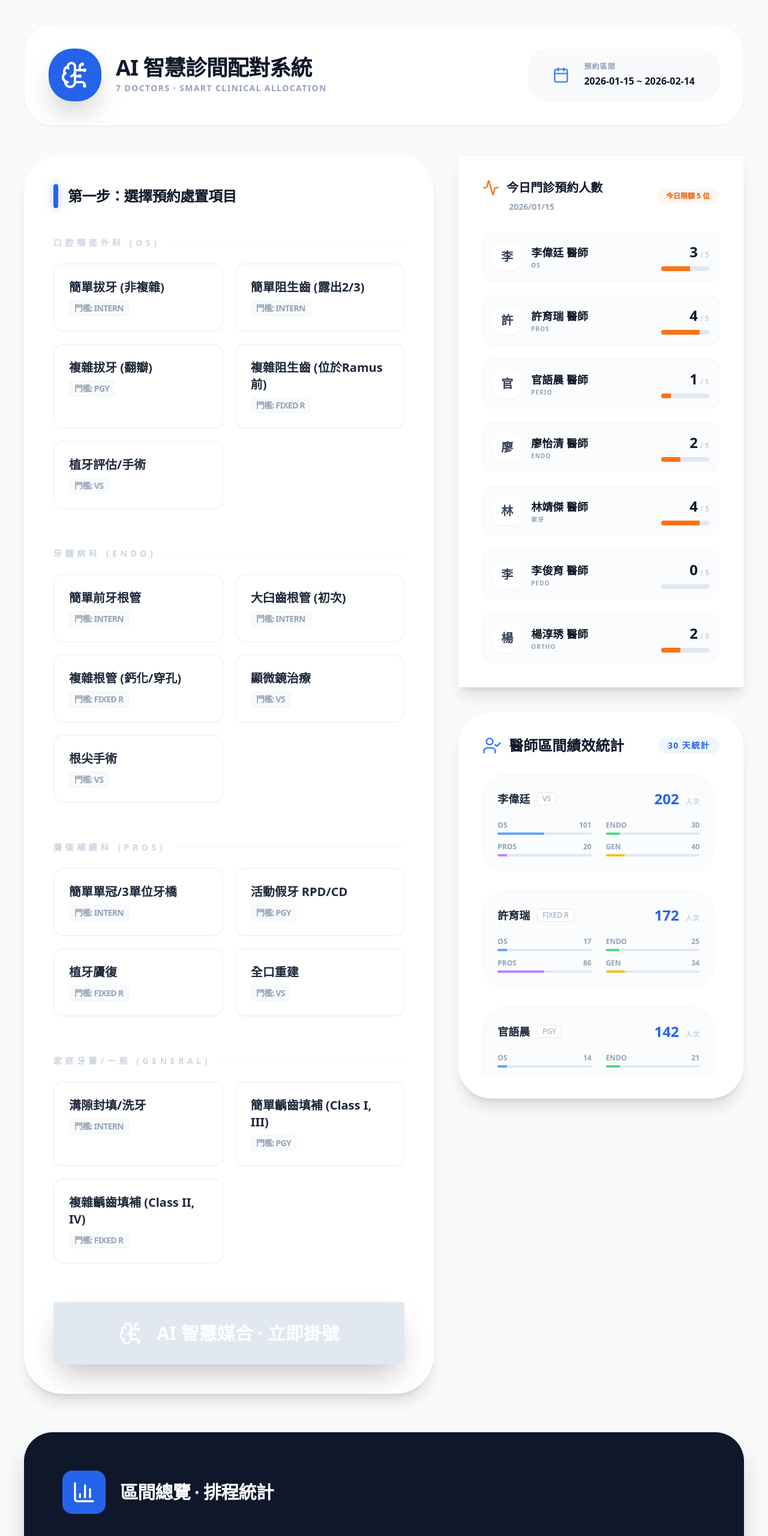
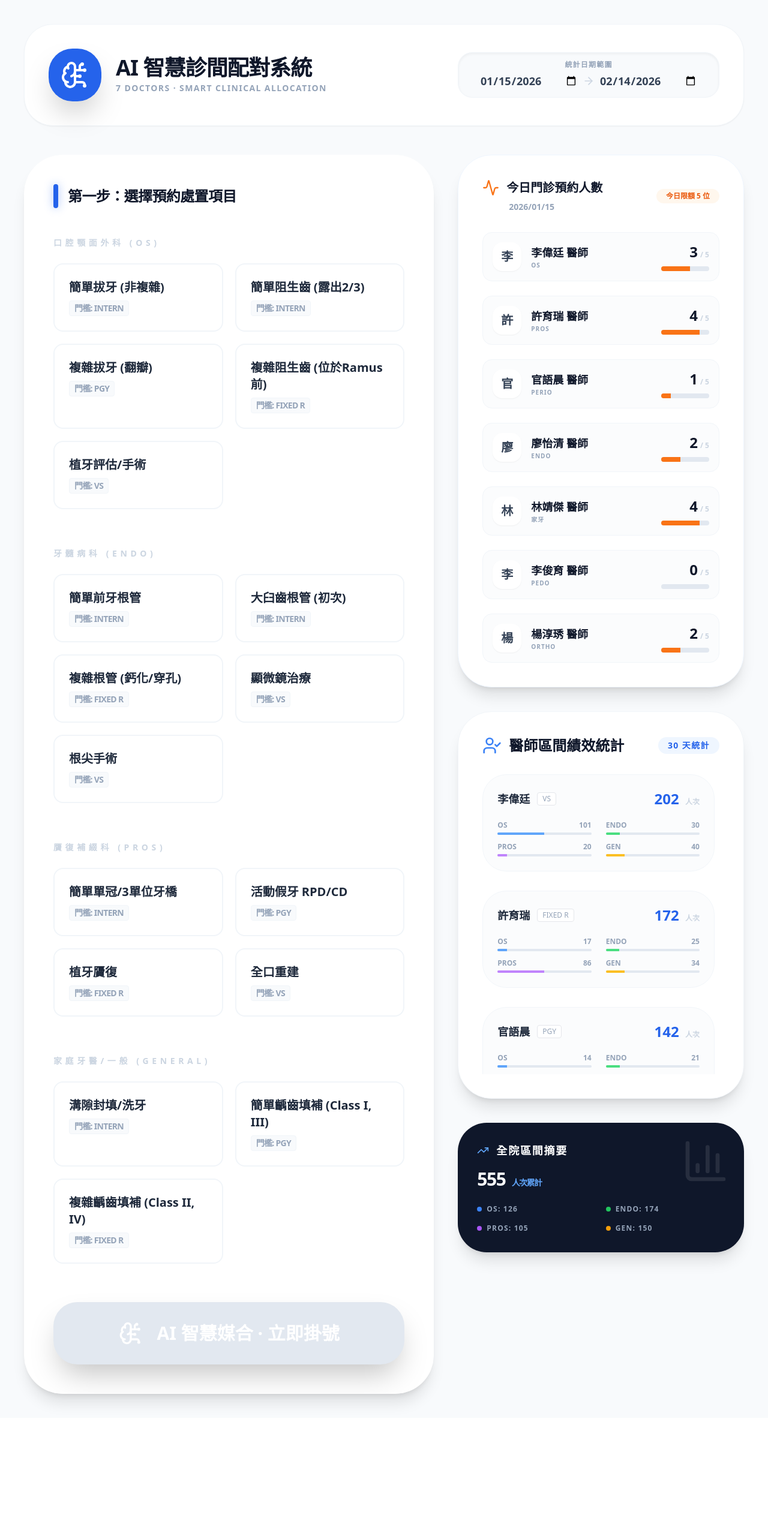
Before and after one commit to chylio/ttextt, a React (Vite) app: page / in a window 1280 px wide. Shown: the top 2561 px of the page at 60% size. After the commit the page ends 2364 px from the top, so only its background shows below. Built offline with nearby package versions, Linux system fonts and the light colour scheme.

Commit message:
Update App.jsx

```diff
--- a/src/App.jsx
+++ b/src/App.jsx
@@ -25,6 +25,15 @@ export default function App() {
   const [bookedDoctor, setBookedDoctor] = useState(null);
   const [isMatching, setIsMatching] = useState(false);
 
+  // 新增：追蹤實際預約的統計數據
+  const [actualBookingStats, setActualBookingStats] = useState({
+    total: 0,
+    os: 0,
+    endo: 0,
+    pros: 0,
+    gen:  0,
+  });
+
   const [dateRange, setDateRange] = useState({
     start: todayISO(),
     end: addDaysISO(30),
@@ -40,6 +49,18 @@ export default function App() {
     [intervalDays]
   );
 
+  // 合併預估統計與實際預約統計
+  const displayStats = useMemo(
+    () => ({
+      total: clinicStats.total + actualBookingStats.total,
+      os: clinicStats.os + actualBookingStats.os,
+      endo: clinicStats.endo + actualBookingStats.endo,
+      pros: clinicStats.pros + actualBookingStats. pros,
+      gen: clinicStats.gen + actualBookingStats.gen,
+    }),
+    [clinicStats, actualBookingStats]
+  );
+
   const doctorRangeStats = useMemo(
     () => buildDoctorRangeStats(doctors, intervalDays),
     [doctors, intervalDays]
@@ -50,7 +71,7 @@ export default function App() {
     const today = new Date();
     const year = today.getFullYear();
     const month = String(today. getMonth() + 1).padStart(2, '0');
-    const day = String(today. getDate()).padStart(2, '0');
+    const day = String(today.getDate()).padStart(2, '0');
     return `${year}/${month}/${day}`;
   };
 
@@ -63,18 +84,41 @@ export default function App() {
   };
 
   const handleMatch = () => {
-    if (selectedTreatments. length === 0) return;
+    if (selectedTreatments.length === 0) return;
     setIsMatching(true);
 
     setTimeout(() => {
       const result = calculateBestDoctor(selectedTreatments, doctors);
 
       if (result && result !== "NONE") {
+        // 更新醫師的每日預約數
         setDoctors((prev) =>
           prev.map((d) =>
-            d.id === result.id ? { ...d, dailyCount: d.dailyCount + 1 } : d
+            d.id === result.id ? { ... d, dailyCount: d.dailyCount + 1 } :  d
           )
         );
+
+        // 更新實際預約統計數據
+        setActualBookingStats((prev) => {
+          const newStats = { ...prev };
+          newStats. total += 1;
+
+          // 根據預約的處置項目類別更新對應的統計
+          selectedTreatments.forEach((treatment) => {
+            const category = treatment.category;
+            if (category === "os") {
+              newStats. os += 1;
+            } else if (category === "endo") {
+              newStats. endo += 1;
+            } else if (category === "pros") {
+              newStats.pros += 1;
+            } else if (category === "general") {
+              newStats.gen += 1;
+            }
+          });
+
+          return newStats;
+        });
       }
 
       setBookedDoctor(result);
@@ -106,23 +150,36 @@ export default function App() {
             </div>
           </div>
 
-          <div className="bg-slate-50 px-10 py-5 rounded-[2rem] border border-slate-100">
-            <div className="flex items-center gap-6">
-              <Calendar size={28} className="text-blue-500" />
-              <div>
-                <div className="text-xs font-black text-slate-400 uppercase tracking-widest">
-                  預約區間
-                </div>
-                <div className="text-base font-black text-slate-900 mt-1">
-                  {dateRange.start} ~ {dateRange.end}
-                </div>
+          <div className="flex items-center gap-4 bg-slate-50 p-3 rounded-3xl border border-slate-100 shadow-inner w-full md:w-auto">
+            <div className="px-6 text-center">
+              <label className="block text-xs font-black text-slate-400 uppercase mb-1 tracking-widest">
+                統計日期範圍
+              </label>
+              <div className="flex items-center gap-2">
+                <input
+                  type="date"
+                  value={dateRange.start}
+                  onChange={(e) =>
+                    setDateRange({ ...dateRange, start: e. target.value })
+                  }
+                  className="bg-transparent border-none p-0 focus:ring-0 text-lg font-bold text-slate-700"
+                />
+                <ArrowRight size={20} className="text-slate-300" />
+                <input
+                  type="date"
+                  value={dateRange.end}
+                  onChange={(e) =>
+                    setDateRange({ ...dateRange, end: e.target. value })
+                  }
+                  className="bg-transparent border-none p-0 focus:ring-0 text-lg font-bold text-slate-700"
+                />
               </div>
             </div>
           </div>
         </div>
 
         {! bookedDoctor ? (
-          <div className="grid lg:grid-cols-12 gap-10">
+          <div className="grid grid-cols-1 lg:grid-cols-12 gap-10 animate-in fade-in duration-700">
             {/* 左側：處置選擇 */}
             <div className="lg:col-span-7 bg-white p-12 rounded-[4rem] shadow-xl border border-white relative overflow-hidden">
               <div className="flex items-center gap-4 mb-12">
@@ -136,7 +193,7 @@ export default function App() {
                 {Object.entries(TREATMENT_DATA).map(([category, items]) => (
                   <div key={category}>
                     <h3 className="text-sm font-black text-slate-300 uppercase tracking-[0.4em] mb-6 flex items-center gap-4">
-                      {category} <div className="flex-1 h-[1.5px] bg-slate-50"></div>
+                      {category} <div className="flex-1 h-[1. 5px] bg-slate-50"></div>
                     </h3>
 
                     <div className="grid grid-cols-1 sm:grid-cols-2 gap-5">
@@ -156,7 +213,7 @@ export default function App() {
               <button
                 onClick={handleMatch}
                 disabled={selectedTreatments.length === 0 || isMatching}
-                className="w-full mt-16 bg-slate-900 hover:bg-blue-600 disabled:bg-slate-200 text-white font-black py-8 rounded-[2. 5rem] shadow-2xl transition-all flex items-center justify-center gap-6 text-3xl active:scale-95"
+                className="w-full mt-16 bg-slate-900 hover:bg-blue-600 disabled:bg-slate-200 text-white font-black py-8 rounded-[2.5rem] shadow-2xl transition-all flex items-center justify-center gap-6 text-3xl active:scale-95"
               >
                 {isMatching ? (
                   <div className="animate-spin rounded-full h-8 w-8 border-4 border-white border-t-transparent" />
@@ -170,8 +227,8 @@ export default function App() {
 
             {/* 右側資訊欄 */}
             <div className="lg:col-span-5 space-y-10">
-              {/* 今日門診預約人數 - 加入今天日期 */}
-              <div className="bg-white p-10 rounded-[3. 5rem] border border-blue-50 shadow-xl relative overflow-hidden">
+              {/* 今日門診預約人數 */}
+              <div className="bg-white p-10 rounded-[3.5rem] border border-blue-50 shadow-xl relative overflow-hidden">
                 <div className="flex items-center justify-between mb-8">
                   <div>
                     <h2 className="text-xl font-black text-slate-900 flex items-center gap-3">
@@ -206,7 +263,7 @@ export default function App() {
                         <div>
                           <p className="text-lg font-black text-slate-900">{doc.name} 醫師</p>
                           <p className="text-[10px] text-slate-400 font-black uppercase tracking-widest">
-                            {doc. dept}
+                            {doc.dept}
                           </p>
                         </div>
                       </div>
@@ -225,9 +282,9 @@ export default function App() {
                         <div className="w-20 h-2 bg-slate-200 rounded-full mt-2 overflow-hidden">
                           <div
                             className={`h-full transition-all duration-1000 ${
-                              doc. dailyCount >= 5 ? "bg-red-500" : "bg-orange-500"
+                              doc. dailyCount >= 5 ?  "bg-red-500" :  "bg-orange-500"
                             }`}
-                            style={{ width: `${(doc.dailyCount / 5) * 100}%` }}
+                            style={{ width:  `${(doc.dailyCount / 5) * 100}%` }}
                           />
                         </div>
                       </div>
@@ -236,7 +293,7 @@ export default function App() {
                 </div>
               </div>
 
-              {/* 醫師區間績效統計 - 放大字體 */}
+              {/* 醫師區間績效統計 */}
               <div className="bg-white p-10 rounded-[3.5rem] border border-slate-100 shadow-xl">
                 <div className="flex items-center justify-between mb-8">
                   <h2 className="text-2xl font-black text-slate-900 flex items-center gap-3">
@@ -284,7 +341,7 @@ export default function App() {
                                       ? "bg-green-400"
                                       : key === "pros"
                                       ? "bg-purple-400"
-                                      : "bg-amber-400"
+                                      :  "bg-amber-400"
                                   }`}
                                   style={{ width: `${(value / (personalStats?.total || 1)) * 100}%` }}
                                 />
@@ -297,35 +354,41 @@ export default function App() {
                   })}
                 </div>
               </div>
+
+              {/* 全院區間摘要 - 移到右側，尺寸縮小 */}
+              <div className="bg-slate-900 p-8 rounded-[3rem] text-white shadow-xl relative overflow-hidden">
+                <div className="absolute top-0 right-0 p-6 opacity-10">
+                  <BarChart3 size={80} />
+                </div>
+                <div className="relative z-10">
+                  <div className="flex items-center gap-3 mb-4">
+                    <TrendingUp size={20} className="text-blue-400" />
+                    <h2 className="text-lg font-black tracking-widest uppercase">全院區間摘要</h2>
+                  </div>
+                  <div className="text-3xl font-black text-white tracking-tighter mb-6">
+                    {displayStats.total} <span className="text-sm font-bold text-blue-400 ml-1">人次累計</span>
+                  </div>
+                  <div className="grid grid-cols-2 gap-4 text-xs font-black uppercase tracking-widest text-slate-400">
+                    <div className="flex items-center gap-2">
+                      <div className="w-2 h-2 rounded-full bg-blue-500"></div> OS:  {displayStats.os}
+                    </div>
+                    <div className="flex items-center gap-2">
+                      <div className="w-2 h-2 rounded-full bg-green-500"></div> Endo: {displayStats. endo}
+                    </div>
+                    <div className="flex items-center gap-2">
+                      <div className="w-2 h-2 rounded-full bg-purple-500"></div> Pros: {displayStats. pros}
+                    </div>
+                    <div className="flex items-center gap-2">
+                      <div className="w-2 h-2 rounded-full bg-amber-500"></div> Gen: {displayStats.gen}
+                    </div>
+                  </div>
+                </div>
+              </div>
             </div>
           </div>
         ) : (
           <BookingResult doctor={bookedDoctor} dateRange={dateRange} onReset={handleReset} />
         )}
-      </div>
-
-      <div className="max-w-7xl mx-auto mt-16 bg-slate-900 rounded-[3rem] shadow-2xl overflow-hidden">
-        <div className="p-16">
-          <div className="grid lg:grid-cols-3 gap-14">
-            <div className="lg:col-span-2 space-y-8">
-              <div className="flex items-center gap-6">
-                <div className="p-4 bg-blue-600 rounded-2xl">
-                  <BarChart3 size={40} className="text-white" />
-                </div>
-                <h3 className="text-3xl font-black text-white tracking-tight">區間總覽 · 排程統計</h3>
-              </div>
-              <div className="text-5xl font-black text-white tracking-tighter mb-8">
-                {clinicStats.total} <span className="text-lg font-bold text-blue-400 ml-1">人次累計</span>
-              </div>
-              <div className="grid grid-cols-2 gap-6 text-xs font-black uppercase tracking-widest text-slate-400">
-                <div className="flex items-center gap-2"><div className="w-2 h-2 rounded-full bg-blue-500"></div> OS:  {clinicStats.os}</div>
-                <div className="flex items-center gap-2"><div className="w-2 h-2 rounded-full bg-green-500"></div> Endo: {clinicStats. endo}</div>
-                <div className="flex items-center gap-2"><div className="w-2 h-2 rounded-full bg-purple-500"></div> Pros: {clinicStats.pros}</div>
-                <div className="flex items-center gap-2"><div className="w-2 h-2 rounded-full bg-amber-500"></div> Gen: {clinicStats.gen}</div>
-              </div>
-            </div>
-          </div>
-        </div>
       </div>
 
       <style>{`
```
